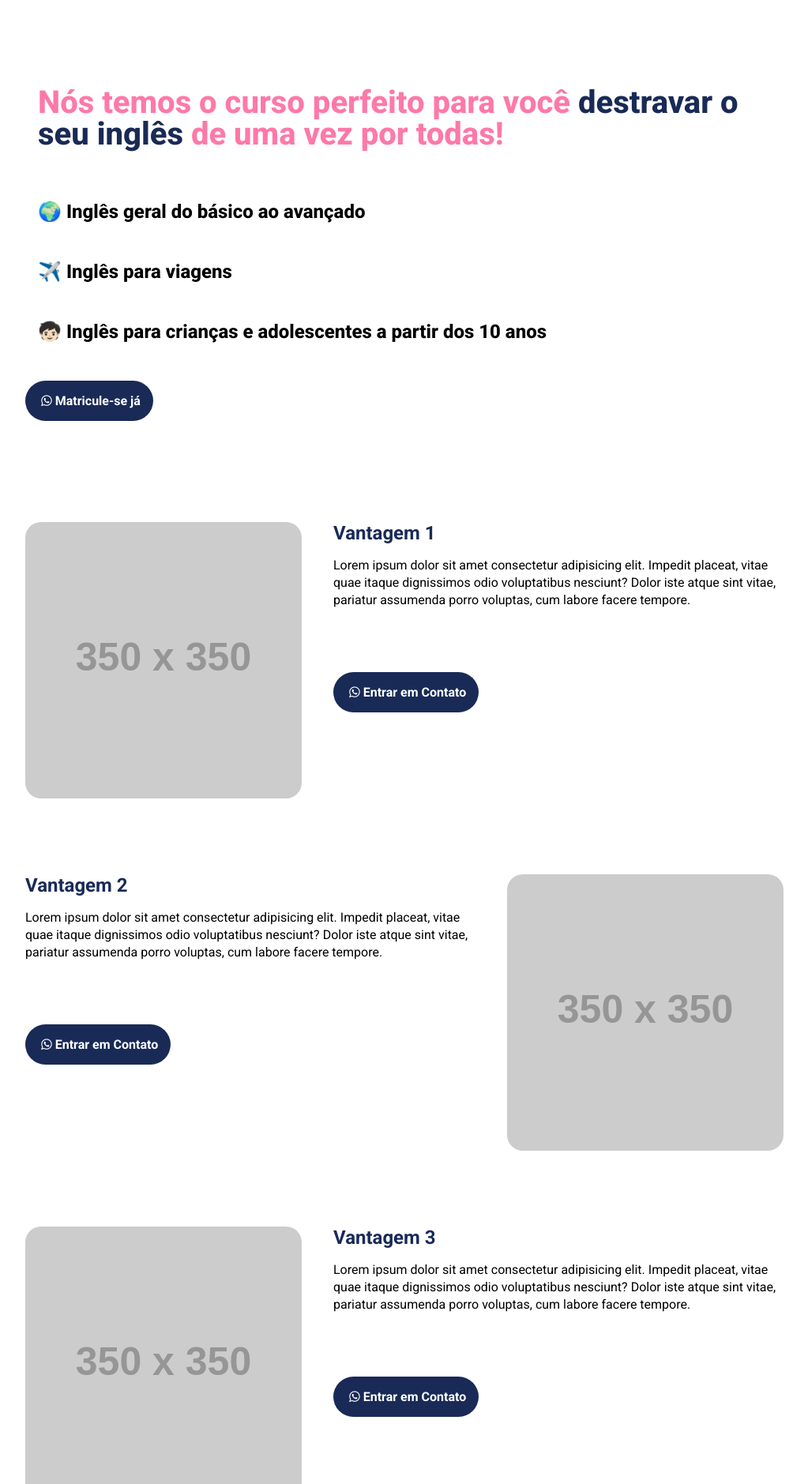
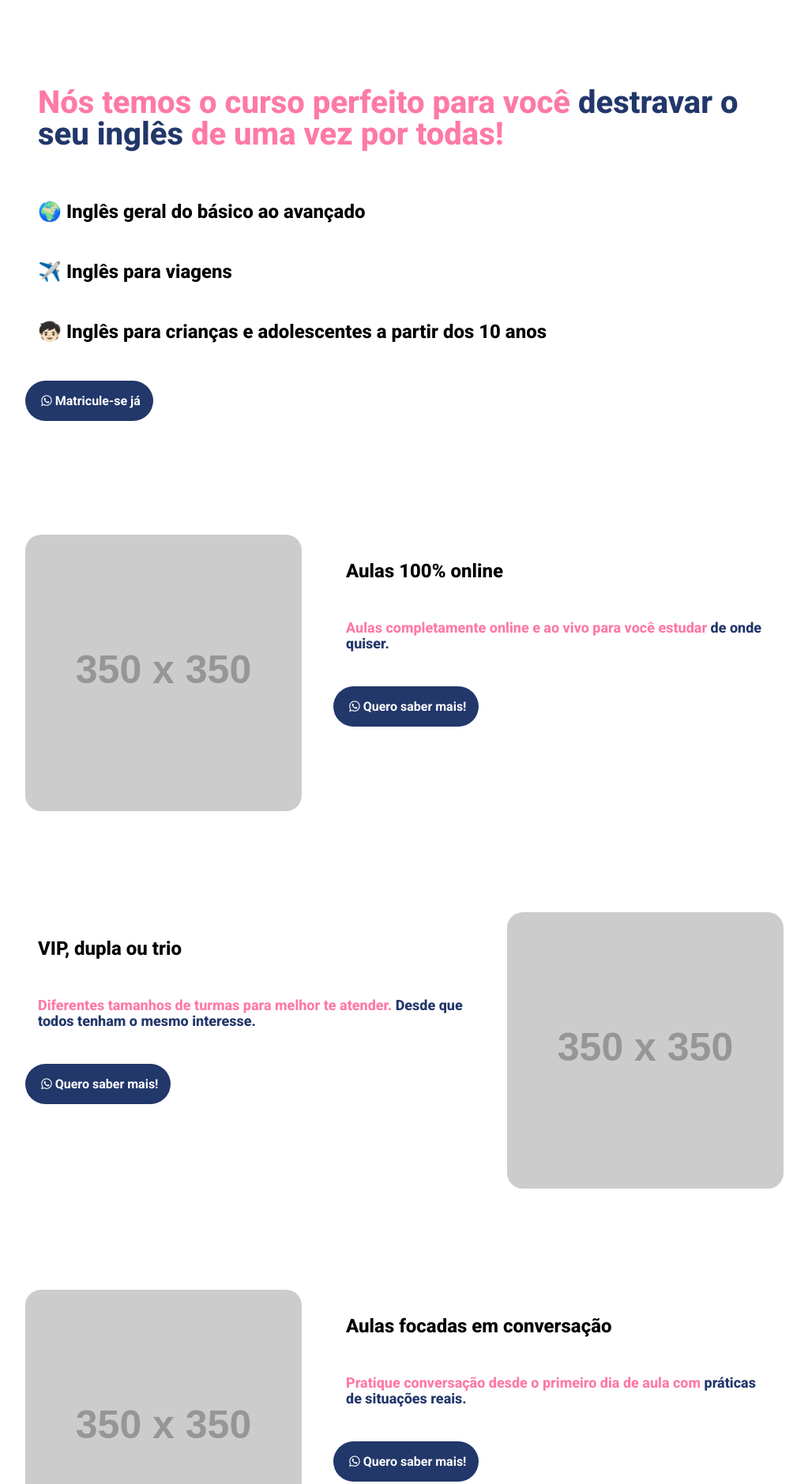
Before and after one commit to guimmotta/paloma_landing_page, a website built with Parcel: page src/index.html in a window 1280 px wide. Shown: the part 737-2616 px from the top of the page at 79% size, without its empty margins (128-1151 px from the left). Built offline with nearby package versions, Linux system fonts and the light colour scheme; placeholder pictures from the web are drawn by us.

Commit message:
added formatting for description, added button animations

```diff
--- a/src/index.html
+++ b/src/index.html
@@ -40,9 +40,9 @@
     <section class="cards cards--image-left">
         <div class="container" data-aos="fade-left">
             <div class="cards__detail"      >
-                <h2 class="cards__detail__title">Vantagem 1</h2>
-                <p class="cards__detail__description">Lorem ipsum dolor sit amet consectetur adipisicing elit. Impedit placeat, vitae quae itaque dignissimos odio voluptatibus nesciunt? Dolor iste atque sint vitae, pariatur assumenda porro voluptas, cum labore facere tempore.</p>
-                <a class="button" href="#"><i class="button__what fa fa-whatsapp"></i>Entrar em Contato</a>
+                <h2 class="cards__detail__text">Aulas 100% online</h2>
+                <p class="cards__detail__description">Aulas completamente online e ao vivo para você estudar<span class="span"> de onde quiser.</span></p>
+                <a class="button" href="#"><i class="button__what fa fa-whatsapp"></i>Quero saber mais!</a>
             </div>
             <img class="cards__image" src="https://placehold.co/350x350" alt="Imagem frontend">
         </div>
@@ -50,9 +50,9 @@
     <section class="cards cards--image-right">
         <div class="container" data-aos="fade-right">
             <div class="cards__detail"      >
-                <h2 class="cards__detail__title">Vantagem 2</h2>
-                <p class="cards__detail__description">Lorem ipsum dolor sit amet consectetur adipisicing elit. Impedit placeat, vitae quae itaque dignissimos odio voluptatibus nesciunt? Dolor iste atque sint vitae, pariatur assumenda porro voluptas, cum labore facere tempore.</p>
-                <a class="button" href="#"><i class="button__what fa fa-whatsapp"></i>Entrar em Contato</a>
+                <h2 class="cards__detail__text">VIP, dupla ou trio</h2>
+                <p class="cards__detail__description">Diferentes tamanhos de turmas para melhor te atender. <span class="span">Desde que todos tenham o mesmo interesse.</span></p>
+                <a class="button" href="#"><i class="button__what fa fa-whatsapp"></i>Quero saber mais!</a>
             </div>
             <img class="cards__image" src="https://placehold.co/350x350" alt="Imagem frontend">
         </div>
@@ -60,9 +60,39 @@
     <section class="cards cards--image-left">
         <div class="container" data-aos="fade-left">
             <div class="cards__detail"      >
-                <h2 class="cards__detail__title">Vantagem 3</h2>
-                <p class="cards__detail__description">Lorem ipsum dolor sit amet consectetur adipisicing elit. Impedit placeat, vitae quae itaque dignissimos odio voluptatibus nesciunt? Dolor iste atque sint vitae, pariatur assumenda porro voluptas, cum labore facere tempore.</p>
-                <a class="button" href="#"><i class="button__what fa fa-whatsapp"></i>Entrar em Contato</a>
+                <h2 class="cards__detail__text">Aulas focadas em conversação</h2>
+                <p class="cards__detail__description">Pratique conversação desde o primeiro dia de aula com <span class="span">práticas de situações reais.</span></p>
+                <a class="button" href="#"><i class="button__what fa fa-whatsapp"></i>Quero saber mais!</a>
+            </div>
+            <img class="cards__image" src="https://placehold.co/350x350" alt="Imagem frontend">
+        </div>
+    </section>
+    <section class="cards cards--image-right">
+        <div class="container" data-aos="fade-right">
+            <div class="cards__detail"      >
+                <h2 class="cards__detail__text">Horários</h2>
+                <p class="cards__detail__description">Os horários serão definidos <span class="span">de acordo com a sua disponibilidade</span> <br> e agenda dos professores.</p>
+                <a class="button" href="#"><i class="button__what fa fa-whatsapp"></i>Quero saber mais!</a>
+            </div>
+            <img class="cards__image" src="https://placehold.co/350x350" alt="Imagem frontend">
+        </div>
+    </section>
+    <section class="cards cards--image-left">
+        <div class="container" data-aos="fade-left">
+            <div class="cards__detail"      >
+                <h2 class="cards__detail__text">Aulas personalizadas</h2>
+                <p class="cards__detail__description">As nossas aulas são personalizadas de acordo com as suas necessidades, objetivos e interesse</p>
+                <a class="button" href="#"><i class="button__what fa fa-whatsapp"></i>Quero saber mais!</a>
+            </div>
+            <img class="cards__image" src="https://placehold.co/350x350" alt="Imagem frontend">
+        </div>
+    </section>
+    <section class="cards cards--image-right">
+        <div class="container" data-aos="fade-right">
+            <div class="cards__detail"      >
+                <h2 class="cards__detail__text">Acompanhamento de Dúvida</h2>
+                <p class="cards__detail__description">Para qualquer dúvida, conte sempre com nosso suporte completo pelo <span class="span" id="verde">WhatsApp.</span></p>
+                <a class="button" href="#"><i id="verde" class="button__what fa fa-whatsapp"></i>Quero saber mais!</a>
             </div>
             <img class="cards__image" src="https://placehold.co/350x350" alt="Imagem frontend">
         </div>
--- a/src/styles/_cards.scss
+++ b/src/styles/_cards.scss
@@ -1,7 +1,7 @@
 @use 'variables';
 
 .cards {
-    padding: 48px 0;
+    padding: 64px 0;
 
 
     &--image-left {
@@ -11,7 +11,7 @@
     }
 
     &--image-right {
-        background-color: variables.$textColor;
+        background-color: variables.$textColor1;
     }
 
     .container {
@@ -26,16 +26,16 @@
 
     &__detail {
 
-        &__title {
-            font-size: 24px;
-            font-weight: bold;
-            margin-bottom: 16px;
-            color: variables.$blue;
+        &__text {
+            @each $property, $value in variables.$text {
+                #{$property}: $value;
+            }
         }
 
         &__description {
-            line-height: 22px;
-            padding-bottom: 64px;
+            @each $property, $value in variables.$description {
+                #{$property}: $value;
+            }
         }
     }
 
--- a/src/styles/_hero.scss
+++ b/src/styles/_hero.scss
@@ -10,7 +10,7 @@
         display: block;
         margin: 0 auto;
         height: 100px;
-        background-color: variables.$textColor;
+        background-color: variables.$textColor1;
         border-radius: 50px;
     }
 
--- a/src/styles/componentes/_buttons.scss
+++ b/src/styles/componentes/_buttons.scss
@@ -6,10 +6,16 @@
     margin: 16px 0;
     font-size: 16px;
     background-color: variables.$blue;
-    color: variables.$textColor;
+    color: variables.$textColor1;
     text-decoration: none;
     font-weight: bold;
     border-radius: 32px;
+
+    transition: all ease .3s;
+    &:hover {
+        background-color: variables.$blueLight;
+        transform: scale(1.05);
+    }
 
     &__what {
         margin: 0 4px;
--- a/src/styles/componentes/_span.scss
+++ b/src/styles/componentes/_span.scss
@@ -2,4 +2,8 @@
 
 .span {
         color: variables.$blue;
+
+        &#verde {
+                color: #25d366;
+        }
 }
--- a/src/styles/variables.scss
+++ b/src/styles/variables.scss
@@ -1,6 +1,8 @@
-$blue: #192a56;
+$blue: #22376a;
+$blueLight:#2f4a89;
 $pink: #fd79a8;
-$textColor: #fff;
+$textColor1: #fff;
+$textColor2: $pink;
 
 $title: (
 padding: 16px,
@@ -10,7 +12,7 @@ line-height: 40px,
 font-weight: 800,
 text-align: left,
 color: $pink,
-background-color: $textColor,
+background-color: $textColor1,
 border-radius: 20px,
 );
 
@@ -21,6 +23,18 @@ $text: (
     line-height: 28px,
     font-weight: 800,
     text-align: left,
-    background-color: $textColor,
+    background-color: $textColor1,
     border-radius: 20px,
 );
+
+$description: (
+    padding: 16px,
+    margin: 12px 0,
+    font-size: 18px,
+    line-height: 20px,
+    font-weight: 800,
+    text-align: left,
+    background-color: $textColor1,
+    color: $textColor2,
+    border-radius: 20px,
+);
```
